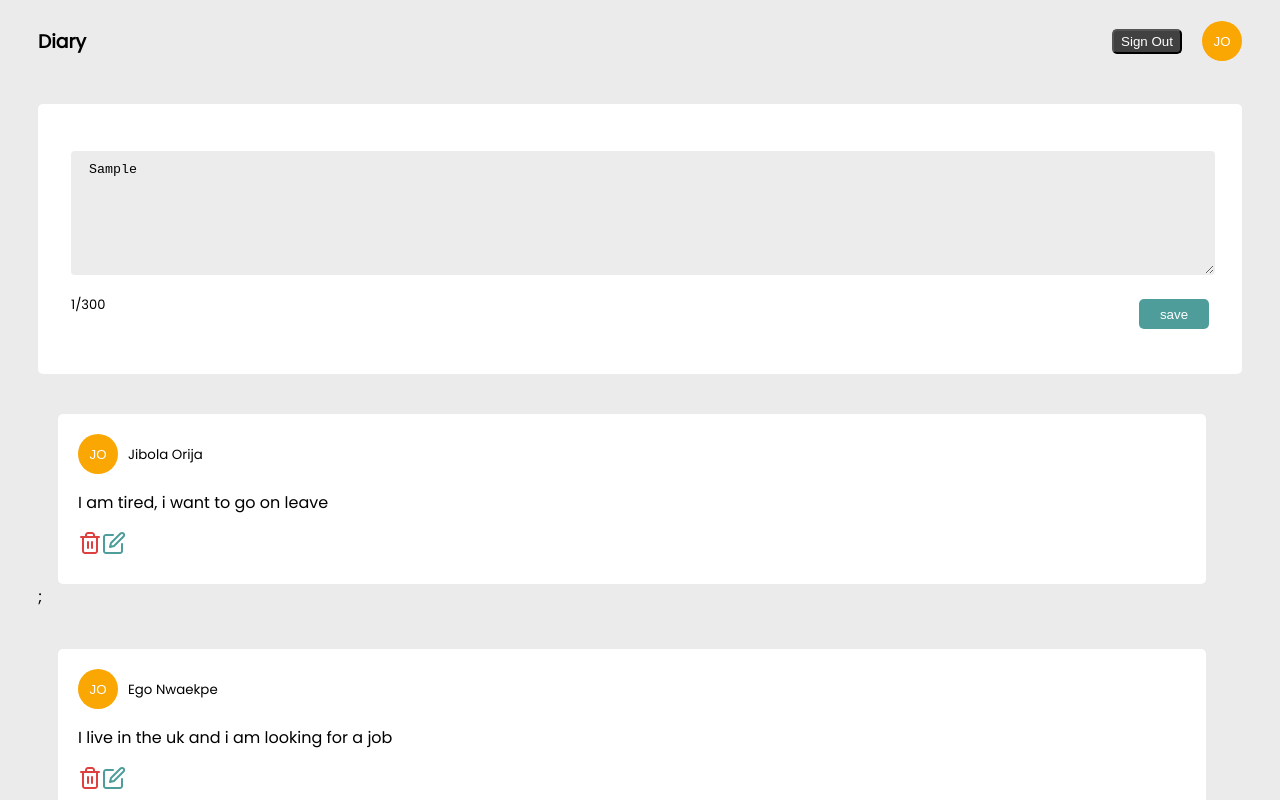
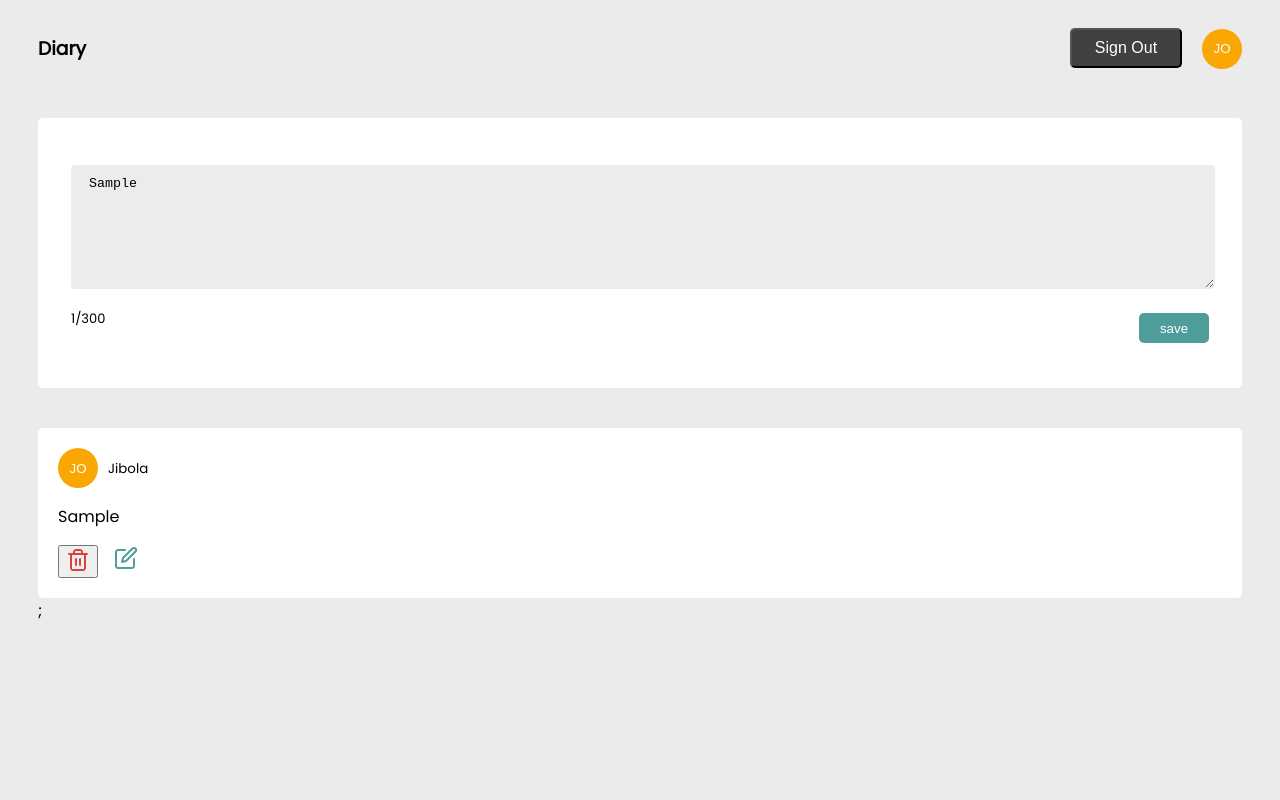
Before and after one commit to Nwakaego-Ego/Note-Application, a React (Vite) app: page /main in a window 1280 px wide. Both pictures are taken after typing "Sample" into the empty fields and a click on the button "save". Shown: the top 800 px of the page. Built offline with nearby package versions, Linux system fonts and the light colour scheme.

Commit message:
React Modal

```diff
--- a/package.json
+++ b/package.json
@@ -11,6 +11,7 @@
   "dependencies": {
     "react": "^18.2.0",
     "react-dom": "^18.2.0",
+    "react-modal": "^3.16.1",
     "react-router": "^6.9.0",
     "react-router-dom": "^6.9.0"
   },
--- a/src/App.css
+++ b/src/App.css
@@ -1,8 +1,4 @@
 @import url("https://fonts.googleapis.com/css2?family=Poppins&display=swap");
-
-body {
-  font-family: "Poppins", sans-serif;
-}
 
 :root {
   padding: 0;
@@ -10,11 +6,15 @@ body {
 }
 
 body {
+  font-family: "Poppins", sans-serif;
   background-color: #ebebeb;
   padding-top: 0;
   padding-left: 30px;
   padding-bottom: 30px;
   padding-right: 30px;
+  /* height: 100vh; */
+  /* overflow-y: hidden; */
+  /* min-height: 0; */
 }
 
 .navbar {
@@ -34,8 +34,9 @@ body {
   border-radius: 5px;
   color: white;
 
-  width: 70px;
-  height: 25px;
+  width: 112px;
+  height: 40px;
+  font-size: 16px;
 }
 
 .btn-jo {
@@ -91,10 +92,10 @@ body {
 }
 
 .Hero-bottom {
-  width: 92%;
+  /* width: 100%; */
   height: 130px;
-  position: relative;
-  left: 20px;
+  /* position: relative;
+  left: 20px; */
   margin-top: 40px;
   background-color: #ffffff;
   border-radius: 5px;
@@ -112,6 +113,7 @@ body {
 
 .delete-update-btn {
   display: flex;
+  gap: 16px;
 }
 
 .delete {
@@ -137,3 +139,23 @@ body {
   width: 70px;
   height: 30px;
 }
+
+.remove-btn-style {
+  all: unset;
+}
+
+.del-btn {
+  display: flex;
+  justify-content: space-between;
+}
+
+.no-del {
+  border: 1px solid #4e9d9a;
+  background-color: white;
+  color: #4e9d9a;
+}
+
+.yes-del {
+  background-color: #de4040;
+  color: white;
+}
--- a/src/Components/ResultCard.jsx
+++ b/src/Components/ResultCard.jsx
@@ -8,9 +8,12 @@ function ResultCard(props) {
       <small className="name">{props.name}</small>
       <p className="note">{props.note}</p>
       <div className="delete-update-btn">
-        {/* <button className="delete">Delete</button> */}
-        <Delete />
-        <Edit />
+        <button onClick={props.openDelModal}>
+          <Delete />
+        </button>
+        <button className="remove-btn-style" onClick={props.openModal}>
+          <Edit />
+        </button>
       </div>
     </div>
   );
--- /dev/null
+++ b/src/Components/UpdateNote/Del.jsx
@@ -0,0 +1,43 @@
+import Modal from "react-modal";
+
+const Delete = (props) => {
+  const customStyles = {
+    content: {
+      top: "50%",
+      left: "50%",
+      right: "auto",
+      bottom: "auto",
+      transform: "translate(-50%, -50%)",
+    },
+  };
+
+  return (
+    <div>
+      <Modal
+        isOpen={props.isDel}
+        onRequestClose={props.closeDelModal}
+        style={customStyles}
+      >
+        <div>
+          <h3>Are you sure you want to delete this note</h3>
+        </div>
+
+        <div className="mid-section del-btn">
+          <button className="btn-save no-del">No, go back</button>
+          <button
+            className="btn-save yes-del"
+            onClick={() => {
+              props.isDel;
+            }}
+          >
+            Yes, delete note
+          </button>
+        </div>
+      </Modal>
+    </div>
+  );
+};
+
+export default Delete;
+
+// style={{ display: "flex", justifyContent: "space-between" }}
--- /dev/null
+++ b/src/Components/UpdateNote/UpdateNote.jsx
@@ -0,0 +1,40 @@
+import Modal from "react-modal";
+
+const UpdateNote = (props) => {
+  const customStyles = {
+    content: {
+      top: "50%",
+      left: "50%",
+      right: "auto",
+      bottom: "auto",
+      transform: "translate(-50%, -50%)",
+      width: "90%",
+      maxWidth: "600px",
+    },
+  };
+
+  return (
+    <div>
+      <Modal
+        isOpen={props.modalOpen}
+        onRequestClose={props.closeModal}
+        style={customStyles}
+      >
+        <div style={{ display: "flex", justifyContent: "space-between" }}>
+          <h3>Edit Note</h3>
+          <p style={{ color: "red" }}> X </p>
+        </div>
+
+        <div className="mid-section">
+          <textarea type="text" id="name" className="input-text" />
+          <div className="mid-section-bottom">
+            <p>0/300</p>
+            <button className="btn-save">Update</button>
+          </div>
+        </div>
+      </Modal>
+    </div>
+  );
+};
+
+export default UpdateNote;
--- a/src/Pages/Dashboard/Dashboard.jsx
+++ b/src/Pages/Dashboard/Dashboard.jsx
@@ -1,28 +1,73 @@
 import React, { useState } from "react";
 import Header from "../../Components/Header";
 import ResultCard from "../../Components/ResultCard";
-import { data } from "../../data";
+import UpdateNote from "../../Components/UpdateNote/UpdateNote";
+import Del from "../../Components/UpdateNote/Del";
 
 function Dashboard() {
-  const [note, setNote] = useState(data);
+  const [notes, setNotes] = useState([]);
+  const [isOpen, setOpenModal] = useState(false);
+  const [note, setNote] = useState("");
+  const [isDel, setisDel] = useState(false);
+
+  const openDelModal = () => {
+    setisDel(true);
+  };
+
+  const closeDelModal = () => {
+    setisDel(false);
+  };
+
+  const openModal = () => {
+    setOpenModal(true);
+  };
+
+  const closeModal = () => {
+    setOpenModal(false);
+  };
+
+  const handleChange = (e) => {
+    setNote(e.target.value);
+  };
+
+  const saveNote = () => {
+    setNotes([...notes, { id: Math.random, name: "Jibola", note: note }]);
+  };
+
   return (
     <div className="App">
       <Header />
       <div className="mid-section">
-        <textarea type="text" id="name" className="input-text" />
+        <textarea
+          type="text"
+          id="name"
+          className="input-text"
+          onChange={handleChange}
+        />
         <div className="mid-section-bottom">
           <p>1/300</p>
-          <button className="btn-save">save</button>
+          <button className="btn-save" onClick={saveNote}>
+            save
+          </button>
         </div>
       </div>
 
-      {note.map((data) => {
+      {notes.map((data) => {
         return (
           <div key={data.id}>
-            <ResultCard {...data} />;
+            <ResultCard
+              {...data}
+              openModal={openModal}
+              openDelModal={openDelModal}
+            />
+            ;
           </div>
         );
       })}
+      <div>
+        <UpdateNote modalOpen={isOpen} closeModal={closeModal} />
+        <Del closeDelModal={closeDelModal} isDel={isDel} />
+      </div>
     </div>
   );
 }
--- a/src/Pages/Login/Login.css
+++ b/src/Pages/Login/Login.css
@@ -9,7 +9,7 @@
 
 .login-main {
   margin-top: 100px;
-  margin-bottom: 431px;
+  /* margin-bottom: 431px; */
 }
 
 .login-signin {
```
Also changed, not shown: src/Components/UpdateNote/UpdateNote.css (added), 1 other file (tests, documents, lock files or other folders).
